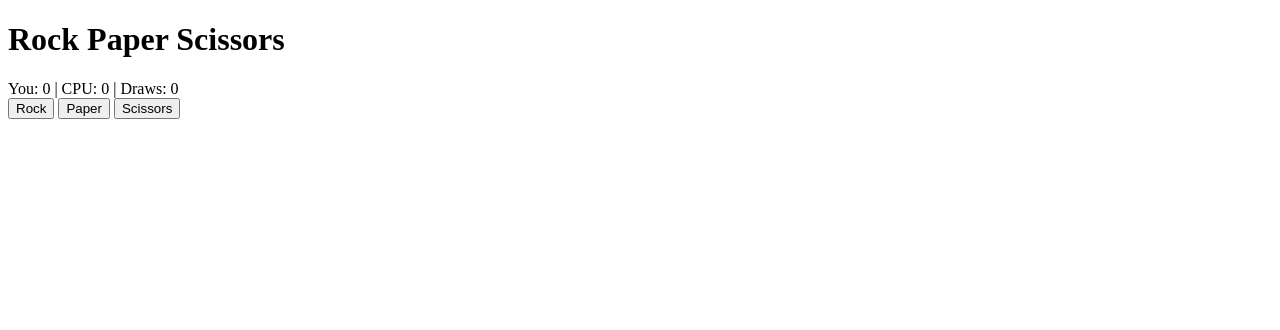
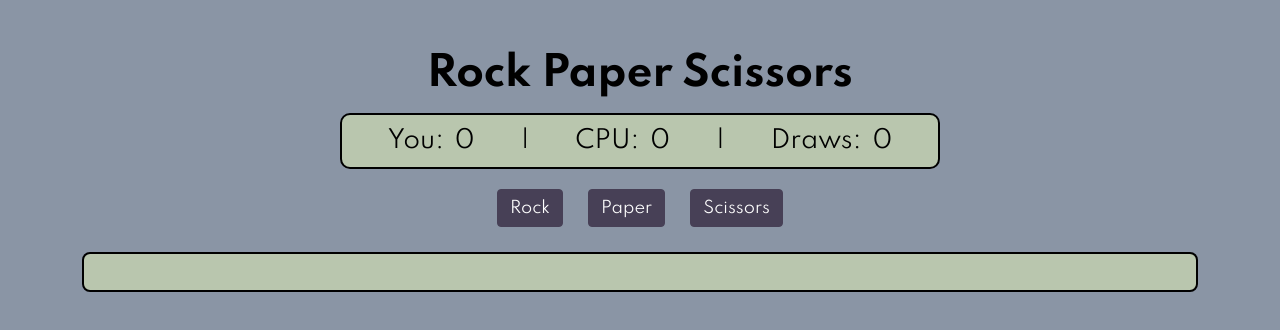
Before and after one commit to john-san/rock-paper-scissors2, a plain HTML site: page index.html in a window 1280 px wide. Drawn offline with nearby package versions, Linux system fonts and the light colour scheme.

Commit message:
add styles

```diff
--- a/index.html
+++ b/index.html
@@ -5,24 +5,31 @@
   <meta http-equiv="X-UA-Compatible" content="IE=edge">
   <meta name="viewport" content="width=device-width, initial-scale=1.0">
   <title>Rock Paper Scissors</title>
+  <link href="https://cdn.jsdelivr.net/npm/bootstrap@5.1.3/dist/css/bootstrap.min.css" rel="stylesheet" integrity="sha384-1BmE4kWBq78iYhFldvKuhfTAU6auU8tT94WrHftjDbrCEXSU1oBoqyl2QvZ6jIW3" crossorigin="anonymous">
+  <link rel="stylesheet" href="style.css">
 </head>
 <body>
-  <div class='container'>
+  <div class='container text-center'>
     <h1>Rock Paper Scissors</h1>
-    <div>
-      <span>You: </span><span id='playerScore'></span>
+    <div class='scoreboard'>
+      <span>You:</span><span id='playerScore'></span>
       |
-      <span>CPU: </span><span id='cpuScore'></span>
+      <span>CPU:</span><span id='cpuScore'></span>
       |
-      <span>Draws: </span><span id='draws'></span>
+      <span>Draws:</span><span id='draws'></span>
     </div>
 
-    <button id='rock'>Rock</button>
-    <button id='paper'>Paper</button>
-    <button id='scissors'>Scissors</button>
-    <div>
-      <p id='playerAction'></p>
-      <p id='cpuAction'></p>
+    <div class="actions">
+      <button id='rock' class="btn btn-primary">Rock</button>
+      <button id='paper' class="btn btn-primary">Paper</button>
+      <button id='scissors' class="btn btn-primary">Scissors</button>
+    </div>
+
+    <div class='messages'>
+      <p>
+        <span id='playerAction'></span>
+        <span id='cpuAction'></span>
+      </p>
       <p id='roundResult'></p>
       <h2 id='winner'></h2>
     </div>
--- a/js/scripts.js
+++ b/js/scripts.js
@@ -25,7 +25,7 @@ function rockVersus(computerChoice) {
     return "Draw!";
   } else if (computerChoice == "scissors") {
     increasePlayerScore();
-    return "You win! Rock beats Scissors.";
+    return "You win! Rock beats scissors.";
   } else if (computerChoice == 'paper') {
     increaseCpuScore();
     return "You lose! Paper beats rock.";
--- /dev/null
+++ b/style.css
@@ -0,0 +1,78 @@
+@import url('https://fonts.googleapis.com/css2?family=Spartan:wght@400;700&display=swap');@import url('https://fonts.googleapis.com/css2?family=Spartan&display=swap');
+:root {
+  --main-text-color: #000;
+  --main-button-color: #474056;
+  --light-button-color: #757083;
+  --secondary-color: #8A95A5;
+  --tertiary-color: #B9C6AE;
+}
+
+
+h1,h2,h3,h4,h5,h6 {
+  font-weight: 700;
+}
+
+body {
+  font-size: 18px;
+  margin-top: 50px;
+  color: var(--main-text-color);
+  background: var(--secondary-color);
+  font-family: 'Spartan', sans-serif;
+}
+
+.btn-primary {
+  background-color: var(--main-button-color);
+  border-color: var(--main-button-color);
+}
+.btn-primary:hover {
+  background-color: var(--light-button-color);
+  border-color: var(--light-button-color);
+}
+.btn-primary:focus {
+  background-color: var(--main-button-color);
+  border-color: var(--main-button-color);
+  box-shadow: 0 0 0 0.25rem rgb(156 49 253 / 50%);
+}
+
+
+
+.scoreboard {
+  margin-top: 15px;
+  margin-bottom: 20px;
+  font-size: 24px;
+  background-color: var(--tertiary-color);
+  border: solid 2px black;
+  display: flex;
+  justify-content: space-evenly;
+  padding: 8px 0;
+  border-radius: 10px;
+}
+
+.scoreboard span:nth-child(even) {
+  margin-left: -15px;
+}
+
+.actions {
+  margin-bottom: 25px;
+  display: flex;
+  justify-content: center;
+  gap: 25px;
+}
+
+.messages {
+    background: var(--tertiary-color);
+    border: 2px solid black;
+    border-radius: 8px;
+    padding: 16px 0 4px 0;
+}
+
+@media screen and (min-width: 768px) {
+  .scoreboard {
+    max-width: 600px;
+    margin-left: auto;
+    margin-right: auto;
+  }
+  .scoreboard span:nth-child(even) {
+    margin-left: -35px;
+  }
+}
```
